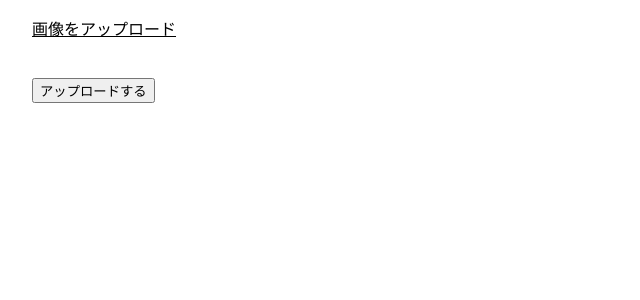
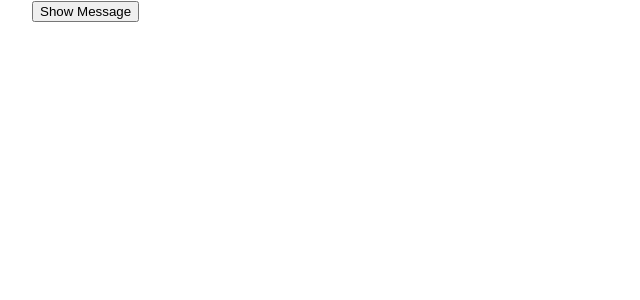
Before and after one commit to shotasz/typescript-app, a Next.js app: page / in a window 1280 px wide. Shown: the top 300 px of the page, without its empty margins (0-640 px from the left). Built offline with nearby package versions, Linux system fonts and the light colour scheme.

Commit message:
フックuseImperativeHandle

```diff
--- a/components/Clock.tsx
+++ b/components/Clock.tsx
@@ -1,50 +1,37 @@
-import React, { ChangeEvent, useRef, useState } from 'react'
+import React, {
+  ChangeEvent,
+  useRef,
+  useState,
+  useImperativeHandle,
+  forwardRef
+} from 'react'
 
-const sleep = (ms: number) => new Promise((resolve) => setTimeout(resolve, ms))
+const Child = forwardRef((props, ref) => {
+  const [message, setMessage] = useState<string | null>(null)
 
-const UPLOAD_DELAY = 5000
+  useImperativeHandle(ref, () => ({
+    showMessage: () => {
+      const date = new Date()
+      const message = `Hello, its ${date.toLocaleString()} now`
+      setMessage(message)
+    }
+  }))
+
+  return <div>{message !== null ? <p>{message}</p> : null}</div>
+})
 
 const Clock = () => {
-  const inputImageRef = useRef<HTMLInputElement | null>(null)
-
-  const fileRef = useRef<File | null>(null)
-  const [message, setMessage] = useState<string | null>('')
-
-  const onClickText = () => {
-    if (inputImageRef.current !== null) {
-      inputImageRef.current.click()
+  const childRef = useRef<{ showMessage: () => void }>(null)
+  const onClick = () => {
+    if (childRef.current !== null) {
+      childRef.current.showMessage()
     }
   }
 
-  const onChangeImage = (e: ChangeEvent<HTMLInputElement>) => {
-    const files = e.target.files
-
-    if (files !== null && files.length > 0) {
-      fileRef.current = files[0]
-    }
-  }
-
-  const onClickUpload = async () => {
-    if (fileRef.current !== null) {
-      await sleep(UPLOAD_DELAY)
-      setMessage(`${fileRef.current.name} has been successfully uploaded!`)
-    }
-  }
   return (
     <div>
-      <p style={{ textDecoration: 'underline' }} onClick={onClickText}>
-        画像をアップロード
-      </p>
-      <input
-        type="file"
-        ref={inputImageRef}
-        accept="image/*"
-        onChange={onChangeImage}
-        style={{ visibility: 'hidden' }}
-      />
-      <br />
-      <button onClick={onClickUpload}>アップロードする</button>
-      {message !== null && <p>{message}</p>}
+      <button onClick={onClick}>Show Message</button>
+      <Child ref={childRef} />
     </div>
   )
 }
```
